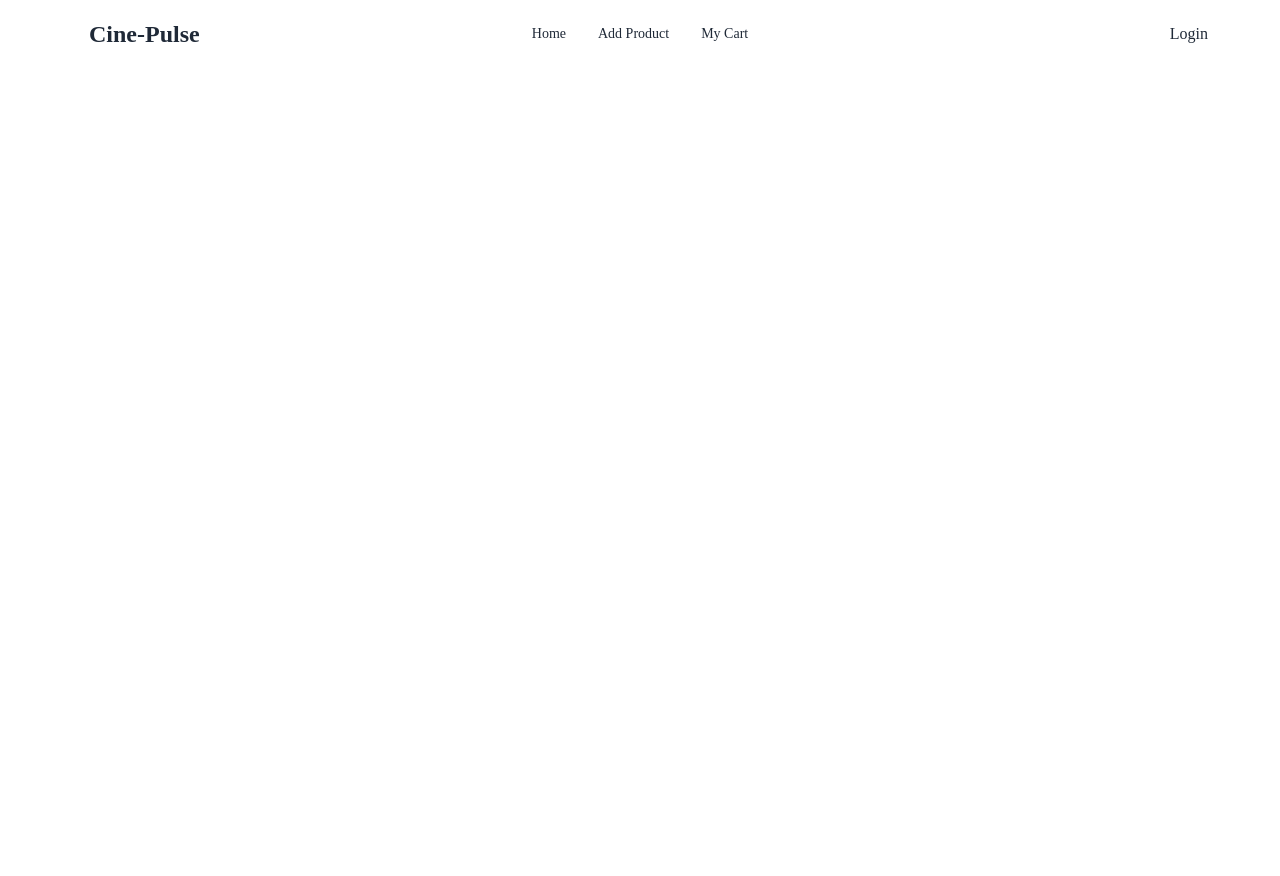
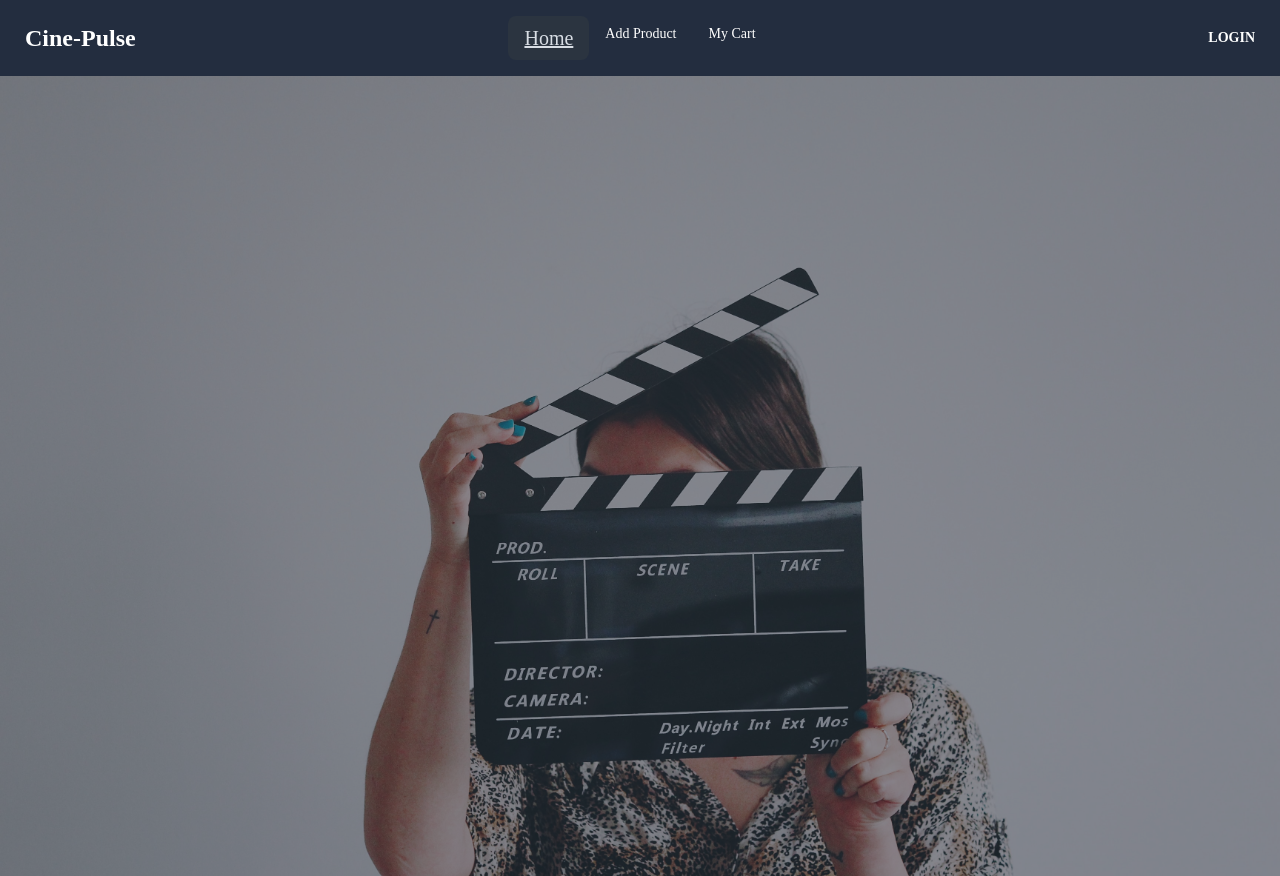
Before and after one commit to tanjib10/Cine-Pulse-Client-Side, a React (Vite) app: page / in a window 1280 px wide. Before the commit the page ends 800 px from the top, so only its background shows below. Built offline with nearby package versions, Linux system fonts and the light colour scheme.

Commit message:
added banner

```diff
--- /dev/null
+++ b/src/Home/Banner/Banner.jsx
@@ -0,0 +1,20 @@
+import bannerImg from "./../../assets/jon-tyson-A-obUh61bKw-unsplash.jpg";
+const Banner = () => {
+  return (
+    <div>
+      <div
+        className="hero min-h-screen"
+        style={{
+          backgroundImage: `url(${bannerImg})`,
+        }}
+      >
+        <div className="hero-overlay"></div>
+        <div className="hero-content text-center text-neutral-content">
+          <div className="max-w-md"></div>
+        </div>
+      </div>
+    </div>
+  );
+};
+
+export default Banner;
--- /dev/null
+++ b/src/Home/Home.jsx
@@ -0,0 +1,12 @@
+// import Navbar from "../Navbar/Navbar";
+import Banner from "./Banner/Banner";
+
+const Home = () => {
+  return (
+    <div className="w-full">
+      <Banner></Banner>
+    </div>
+  );
+};
+
+export default Home;
--- a/src/Layout/Root.jsx
+++ b/src/Layout/Root.jsx
@@ -3,9 +3,11 @@ import Navbar from "../Navbar/Navbar";
 
 const Root = () => {
   return (
-    <div className="max-w-6xl mx-auto font-display">
+    <div className="font-display">
       <Navbar></Navbar>
-      <Outlet></Outlet>
+      <div>
+        <Outlet></Outlet>
+      </div>
     </div>
   );
 };
--- a/src/Navbar/Navbar.jsx
+++ b/src/Navbar/Navbar.jsx
@@ -1,22 +1,55 @@
-import { Link } from "react-router-dom";
+import { Link, NavLink } from "react-router-dom";
 
 const Navbar = () => {
   const navLink = (
     <>
       <li>
-        <Link to="/">Home</Link>
+        <NavLink
+          to="/"
+          className={({ isActive, isPending }) =>
+            isPending
+              ? "pending text-xl"
+              : isActive
+              ? "active text-xl text-red-600 underline"
+              : ""
+          }
+        >
+          Home
+        </NavLink>
       </li>
       <li>
-        <Link to="/addProduct">Add Product</Link>
+        <NavLink
+          to="/addProduct"
+          className={({ isActive, isPending }) =>
+            isPending
+              ? "pending text-xl"
+              : isActive
+              ? "active text-xl text-red-600 underline"
+              : ""
+          }
+        >
+          Add Product
+        </NavLink>
       </li>
       <li>
-        <Link to="/myCart">My Cart</Link>
+        <NavLink
+          to="/myCart"
+          className={({ isActive, isPending }) =>
+            isPending
+              ? "pending text-xl"
+              : isActive
+              ? "active text-xl text-red-600 underline"
+              : ""
+          }
+        >
+          My Cart
+        </NavLink>
       </li>
     </>
   );
   return (
-    <div>
-      <div className="navbar bg-base-100">
+    <div className="max-w-7xl mx-auto">
+      <div className="navbar text-white  bg-[#232D3F]">
         <div className="navbar-start">
           <div className="dropdown">
             <label tabIndex={0} className="btn btn-ghost lg:hidden">
@@ -46,11 +79,13 @@ const Navbar = () => {
             Cine-Pulse
           </Link>
         </div>
-        <div className="navbar-center hidden lg:flex">
-          <ul className="menu menu-horizontal px-1">{navLink}</ul>
+        <div className="text-xl navbar-center hidden lg:flex">
+          <ul className="menu menu-horizontal px-1  ">{navLink}</ul>
         </div>
-        <div className="navbar-end">
-          <Link to="/login">Login</Link>
+        <div className="navbar-end text-xl">
+          <Link className="btn btn-ghost" to="/login">
+            Login
+          </Link>
         </div>
       </div>
     </div>
```
Also changed, not shown: src/main.jsx (+7 -0 lines), src/assets/jon-tyson-A-obUh61bKw-unsplash.jpg (added).
